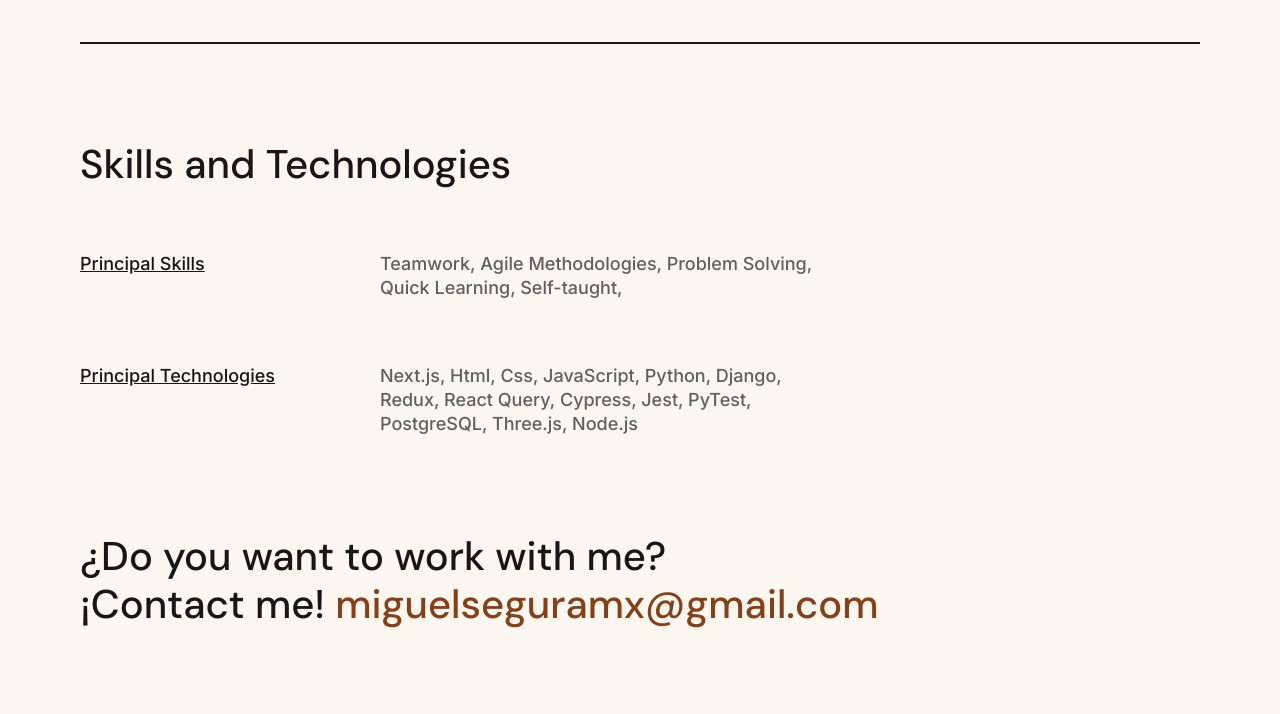
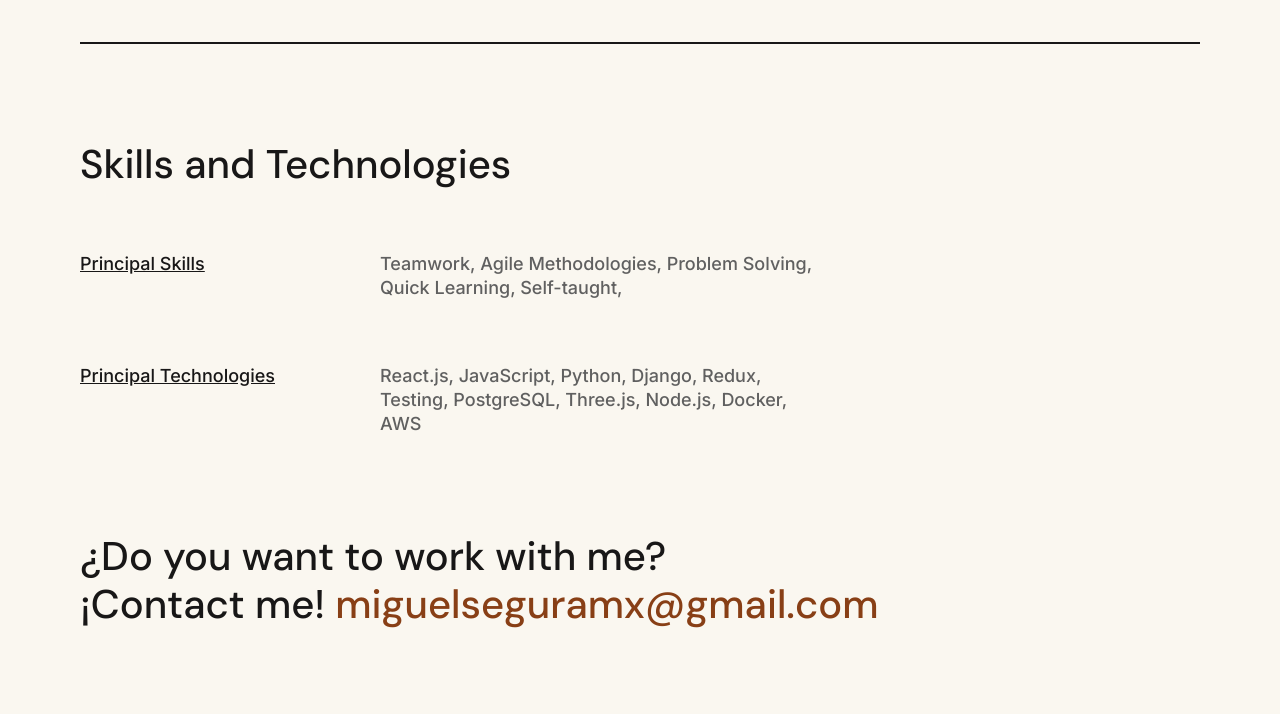
Before and after one commit to miguelseguramx/portfolio, a plain HTML site: page index.html in a window 1280 px wide. Shown: the part 3156-3870 px from the top of the page. Drawn offline with Linux system fonts and the light colour scheme.

Commit message:
[update] tecnologies

```diff
--- a/index.html
+++ b/index.html
@@ -175,7 +175,7 @@
         <div class="tools-container">
           <h3>Principal Technologies</h3>
           <p class="tools-content">
-            Next.js, Html, Css, JavaScript, Python, Django, Redux, React Query, Cypress, Jest, PyTest, PostgreSQL, Three.js, Node.js
+            React.js, JavaScript, Python, Django, Redux, Testing, PostgreSQL, Three.js, Node.js, Docker, AWS
           </p>
         </div>
       </div>
```
